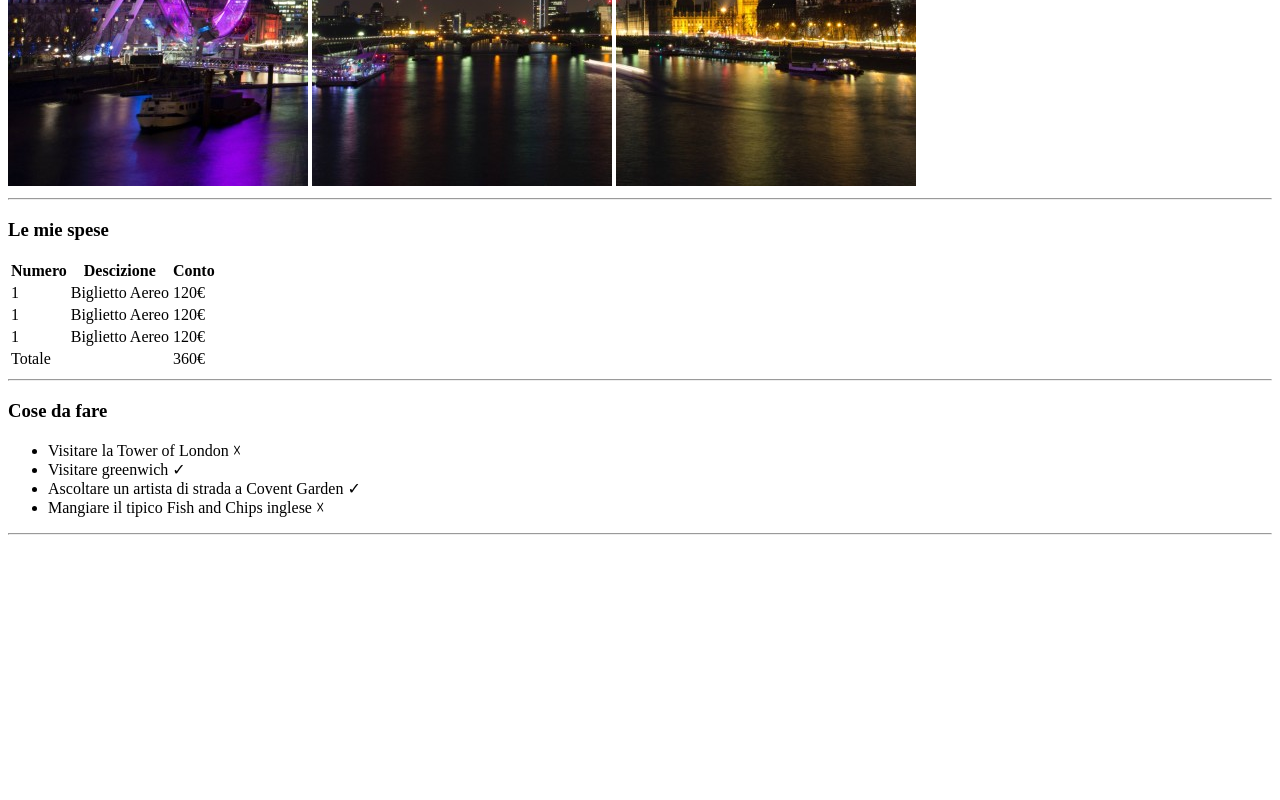
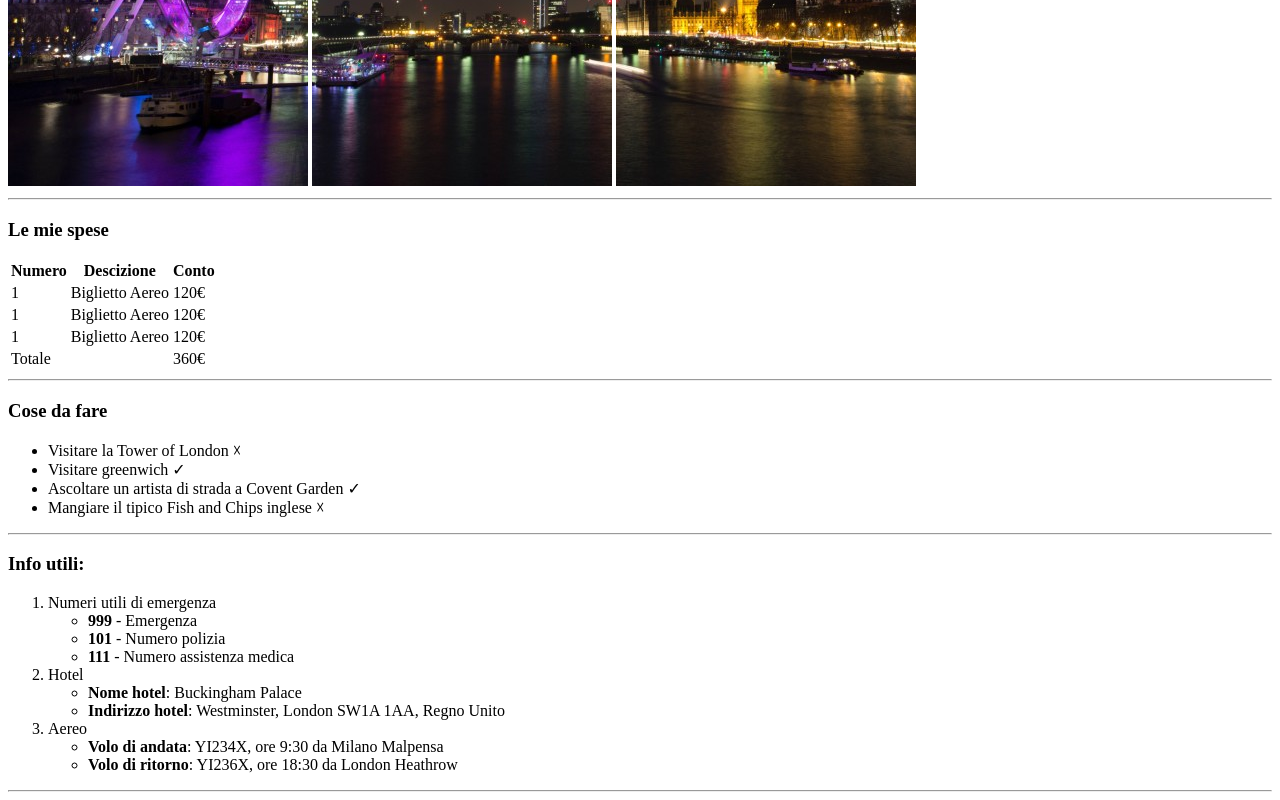
Before and after one commit to DorinVieru/html-london-trip, a plain HTML site: page index.html in a window 1280 px wide. Shown: the part 494-1294 px from the top of the page. Before the commit the page ends 1037 px from the top, so only its background shows below. Drawn offline with Linux system fonts and the light colour scheme.

Commit message:
Complete section con info utili

```diff
--- a/index.html
+++ b/index.html
@@ -70,6 +70,31 @@
             <hr>
 
         <!-- SECTION CON INFO UTILI -->
+            <h3>Info utili:</h3>
+            <section>
+                <ol>
+                    <li>Numeri utili di emergenza
+                        <ul>
+                            <li><strong>999</strong> - Emergenza</li>
+                            <li><strong>101</strong> - Numero polizia</li>
+                            <li><strong>111</strong> - Numero assistenza medica</li>
+                        </ul>
+                    </li>
+                    <li>Hotel
+                        <ul>
+                            <li><strong>Nome hotel</strong>: Buckingham Palace</li>
+                            <li><strong>Indirizzo hotel</strong>: Westminster, London SW1A 1AA, Regno Unito</li>
+                        </ul>
+                    </li>
+                    <li>Aereo
+                        <ul>
+                            <li><strong>Volo di andata</strong>: YI234X, ore 9:30 da Milano Malpensa</li>
+                            <li><strong>Volo di ritorno</strong>: YI236X, ore 18:30 da London Heathrow</li>
+                        </ul>
+                    </li>
+                </ol>
+            </section>
+            <hr>
 
     <!-- FOOTER CON IMMAGINI -->
 </body>
```
